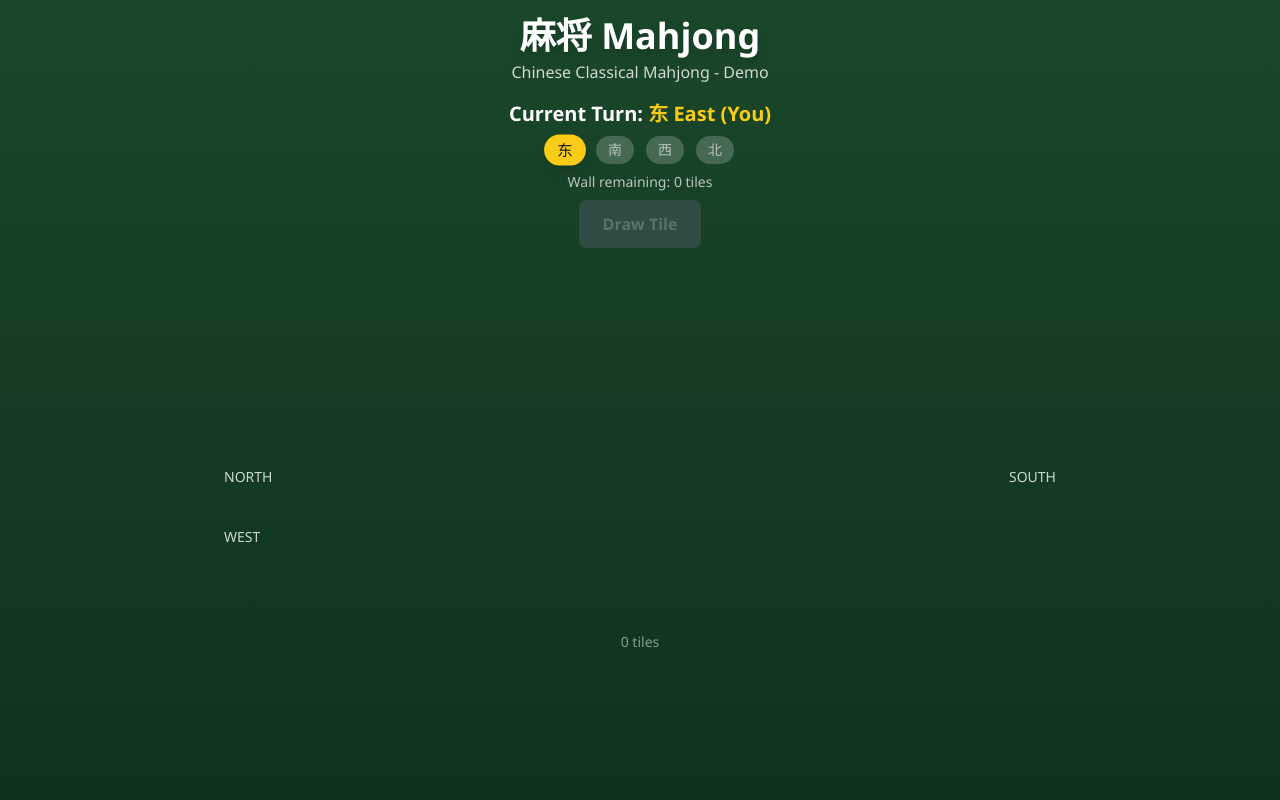
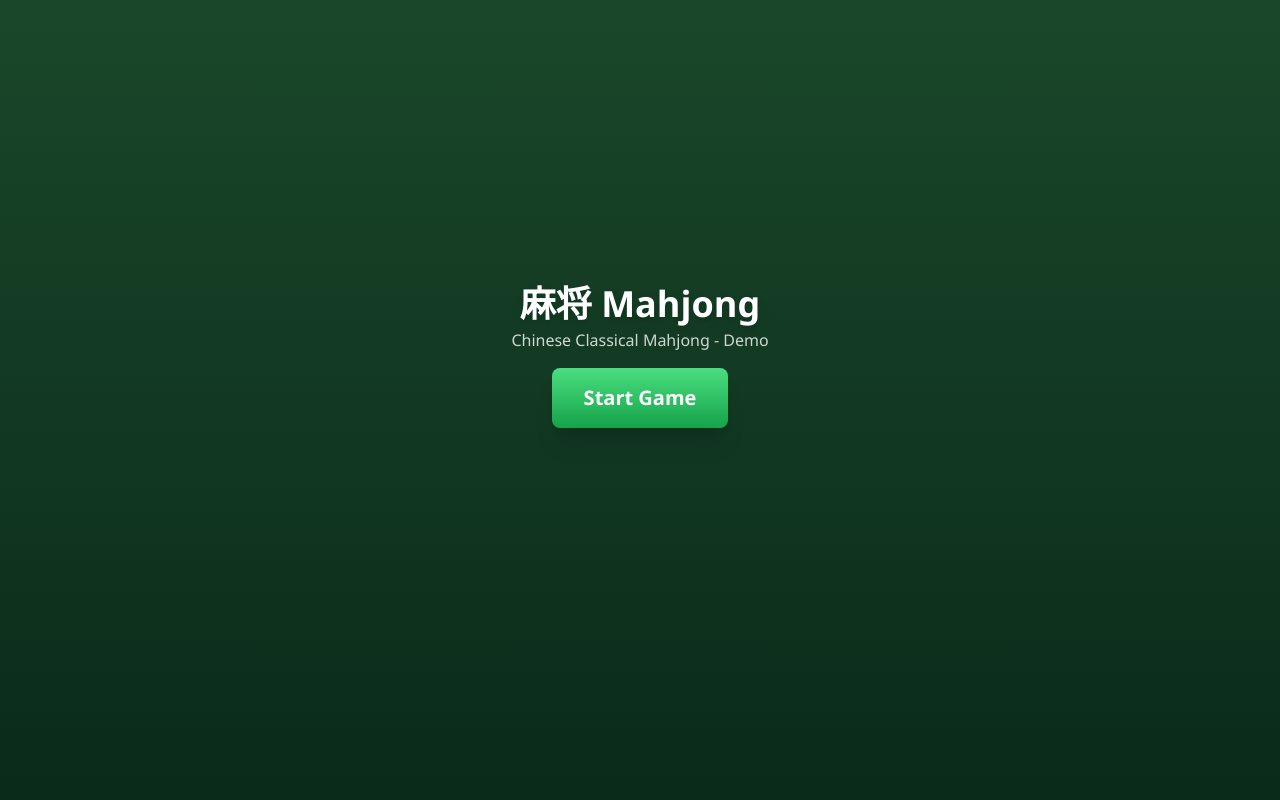
Before and after one commit to jackbauertv24-droid/mahjong-game, a React (Vite) app: page / in a window 1280 px wide. Shown: the top 800 px of the page. Built offline with nearby package versions, Linux system fonts and the light colour scheme.

Commit message:
Fix: show Start Game button on initial load

```diff
--- a/src/components/table/GameTable.tsx
+++ b/src/components/table/GameTable.tsx
@@ -5,9 +5,9 @@ import { ActionBar, TurnIndicator, Header } from '../ui'
 import { useGameStore } from '../../game/flow'
 
 export function GameTable() {
-  const { wall, currentTurn, initGame } = useGameStore()
+  const { wall, hands, currentTurn, initGame } = useGameStore()
 
-  const showGame = wall.length > 0 || currentTurn === 'east'
+  const showGame = wall.length > 0 || hands.east.tiles.length > 0
 
   return (
     <div className="relative w-full min-h-[80vh] sm:min-h-[85vh] flex flex-col items-center justify-center">
```
